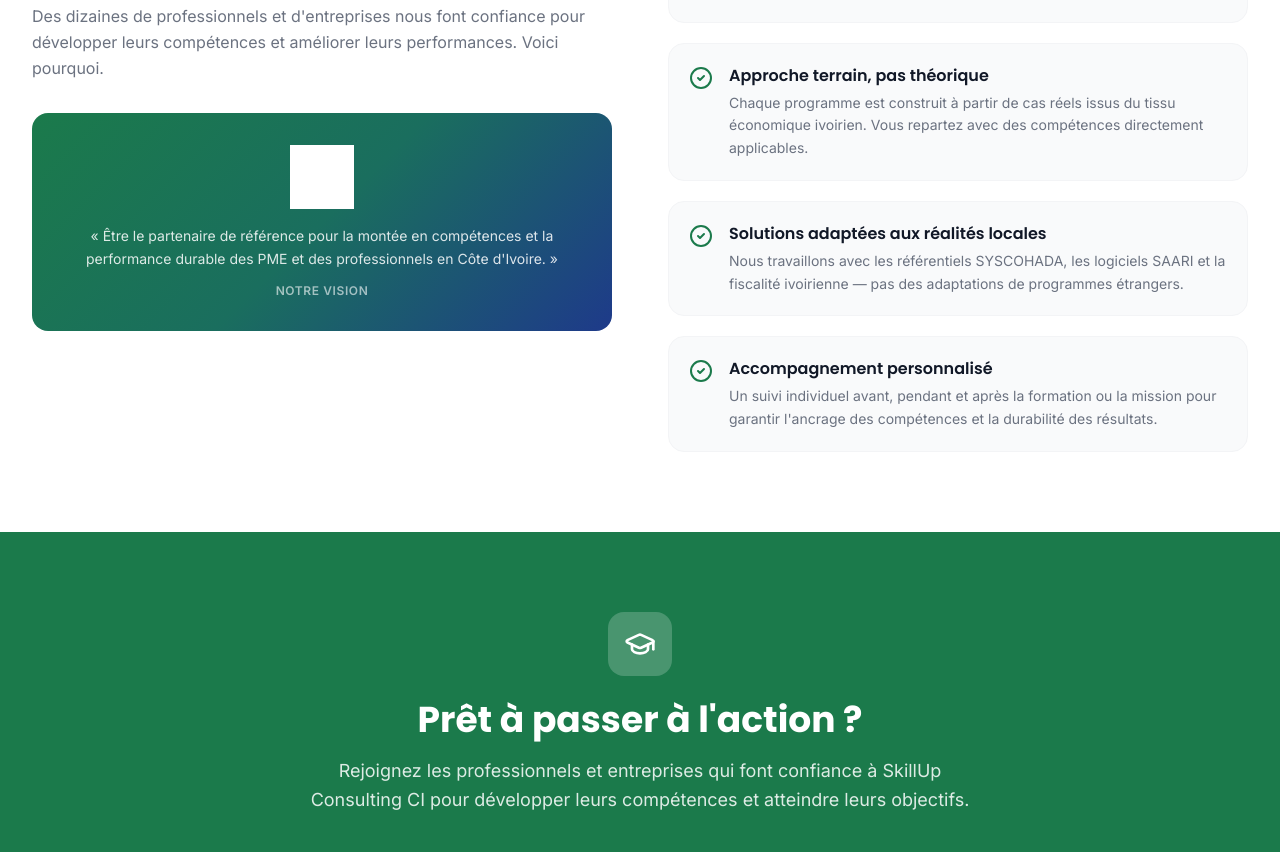
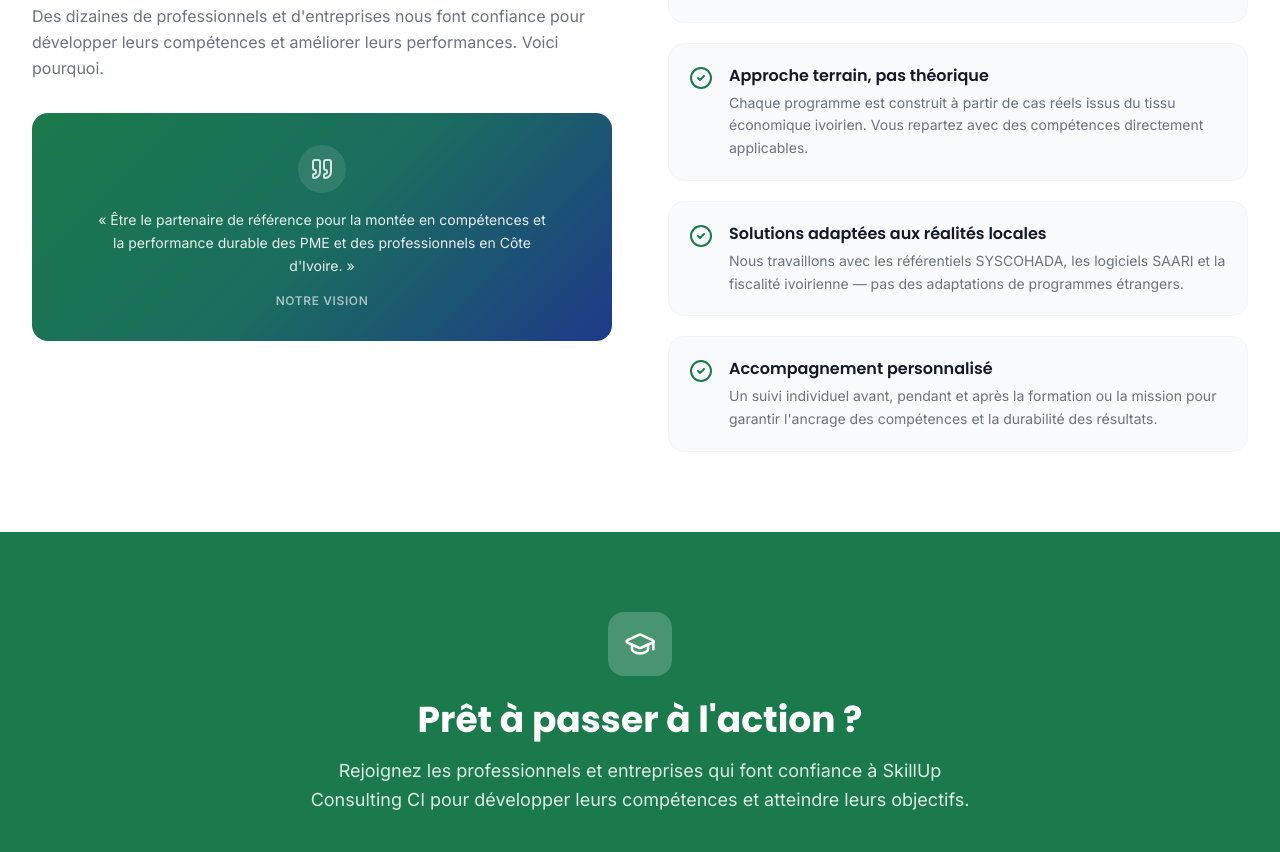
Before and after one commit to esperanceykouassi-bit/proj-esp, a React (Vite) app in the folder frontend/: page / in a window 1280 px wide. Shown: the part 4694-5546 px from the top of the page. Built offline with nearby package versions, Linux system fonts and the light colour scheme.

Commit message:
Fix white placeholder box by replacing image with Quote icon

```diff
--- a/frontend/src/components/WhySkillUp.jsx
+++ b/frontend/src/components/WhySkillUp.jsx
@@ -1,4 +1,4 @@
-import { CheckCircle2 } from 'lucide-react'
+import { CheckCircle2, Quote } from 'lucide-react'
 import FadeIn from './FadeIn'
 
 const reasons = [
@@ -26,7 +26,7 @@ export default function WhySkillUp() {
       <div className="max-w-7xl mx-auto px-4 sm:px-6 lg:px-8">
         <div className="grid grid-cols-1 lg:grid-cols-2 gap-14 items-start">
 
-          {/* Titre + image */}
+          {/* Titre + Carte Vision */}
           <FadeIn>
             <div>
               <span className="text-brand-green text-sm font-semibold uppercase tracking-wider">
@@ -37,17 +37,19 @@ export default function WhySkillUp() {
                 Des dizaines de professionnels et d'entreprises nous font confiance pour
                 développer leurs compétences et améliorer leurs performances. Voici pourquoi.
               </p>
-              <div className="bg-hero-gradient rounded-2xl p-8 text-white text-center">
-                <img
-                  src="/images/logo-full.jpeg"
-                  alt="SkillUp Consulting CI"
-                  className="h-16 mx-auto object-contain mb-4 brightness-0 invert"
-                />
-                <p className="text-white/85 text-sm leading-relaxed">
+
+              <div className="bg-hero-gradient rounded-2xl p-8 text-white text-center flex flex-col items-center">
+                {/* Icône de citation à la place de l'image */}
+                <div className="w-12 h-12 bg-white/10 rounded-full flex items-center justify-center mb-4 text-white/80">
+                  <Quote size={24} />
+                </div>
+
+                <p className="text-white/90 text-sm leading-relaxed max-w-md">
                   « Être le partenaire de référence pour la montée en compétences
                   et la performance durable des PME et des professionnels en Côte d'Ivoire. »
                 </p>
-                <p className="mt-3 text-xs text-white/60 uppercase tracking-wider font-semibold">
+
+                <p className="mt-4 text-xs text-white/60 uppercase tracking-wider font-semibold">
                   Notre Vision
                 </p>
               </div>
@@ -72,6 +74,7 @@ export default function WhySkillUp() {
               </FadeIn>
             ))}
           </div>
+
         </div>
       </div>
     </section>
```
